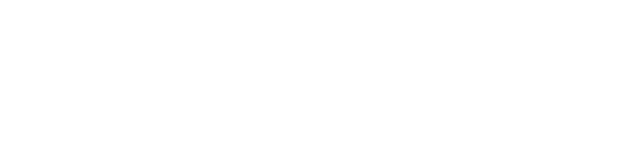
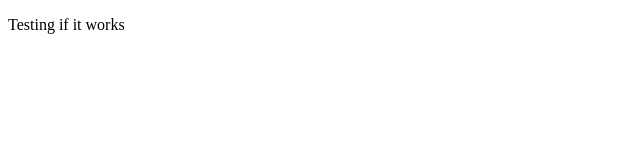
Before and after one commit to eginugraham/eginugraham.github.io, a plain HTML site: page index.html in a window 1280 px wide. Shown: the whole page, without its empty margins (0-640 px from the left). Drawn offline with Linux system fonts and the light colour scheme.

Commit message:
Adding paragraphs to index

```diff
--- a/index.html
+++ b/index.html
@@ -10,5 +10,6 @@
         initial-scale=1.0">
     </head>
     <body>
+        <p>Testing if it works</p>
     </body>
 </html>
```
Also changed, not shown: 1 other file.
